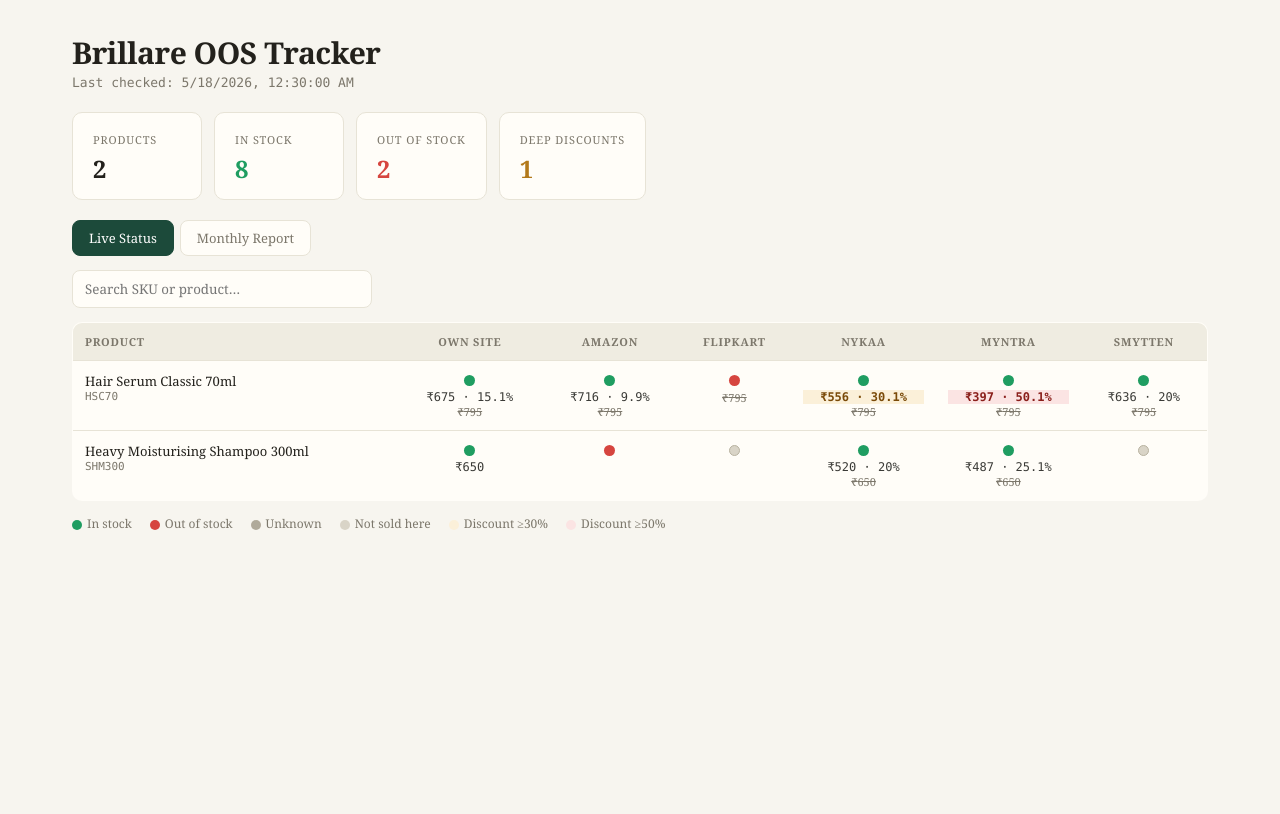
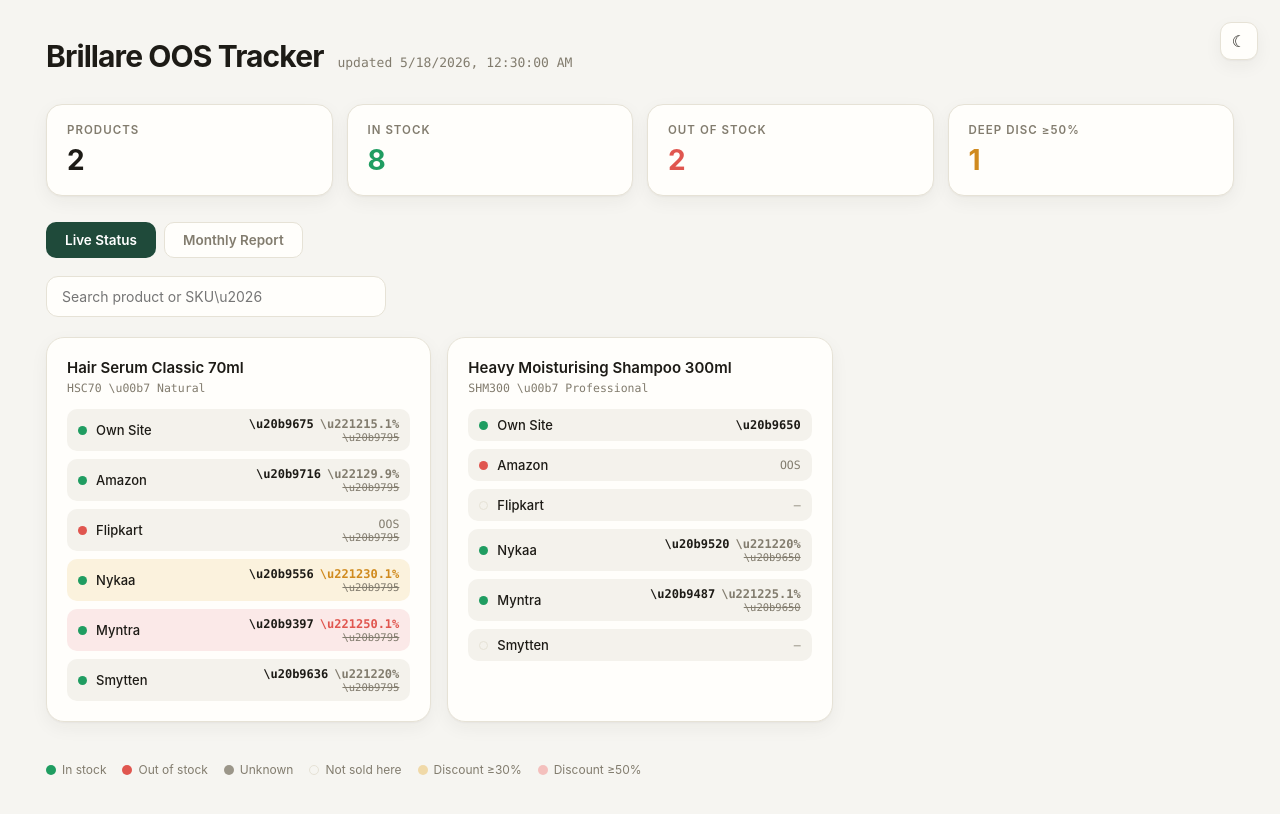
Before and after one commit to mgbrl-meta/brillare-oos-tracker, a Next.js app in the folder dashboard/: page / in a window 1280 px wide. Shown: the top 814 px of the page. Built offline with nearby package versions, Linux system fonts and the light colour scheme.

Commit message:
Redesigned card dashboard

```diff
--- a/dashboard/app/page.jsx
+++ b/dashboard/app/page.jsx
@@ -1,39 +1,26 @@
 "use client";
-import { useEffect, useState } from "react";
+import { useEffect, useState, useMemo } from "react";
 
-// ---- discount thresholds (keep in sync with scraper) ----
 const D_AMBER = 30;
 const D_RED = 50;
-
 const PLATFORMS = ["shopify", "amazon", "flipkart", "nykaa", "myntra", "smytten"];
 const PLAT_LABEL = {
   shopify: "Own Site", amazon: "Amazon", flipkart: "Flipkart",
   nykaa: "Nykaa", myntra: "Myntra", smytten: "Smytten",
 };
 
-function statusDot(s) {
-  const base = { display: "inline-block", width: 11, height: 11, borderRadius: "50%" };
-  if (s === "in_stock") return <span style={{ ...base, background: "#1f9d61" }} title="In stock" />;
-  if (s === "out_of_stock") return <span style={{ ...base, background: "#d6453f" }} title="Out of stock" />;
-  if (s === "no_link") return <span style={{ ...base, background: "#d9d4c7", border: "1px solid #b8b2a0" }} title="Not sold here" />;
-  return <span style={{ ...base, background: "#b0aa9a" }} title={s} />;
-}
-
-function discountStyle(pct) {
-  if (pct == null) return {};
-  if (pct >= D_RED) return { background: "#fbe4e3", color: "#8a1f1b", fontWeight: 600 };
-  if (pct >= D_AMBER) return { background: "#fbf0d9", color: "#7a4a08", fontWeight: 600 };
-  return { color: "#3a3a36" };
-}
-
 export default function Dashboard() {
   const [data, setData] = useState(null);
   const [report, setReport] = useState(null);
   const [tab, setTab] = useState("live");
   const [q, setQ] = useState("");
+  const [theme, setTheme] = useState("light");
   const [err, setErr] = useState(null);
 
   useEffect(() => {
+    const sysDark = window.matchMedia &&
+      window.matchMedia("(prefers-color-scheme: dark)").matches;
+    setTheme(sysDark ? "dark" : "light");
     fetch("/data/latest.json").then(r => r.json()).then(setData)
       .catch(e => setErr(String(e)));
     const m = new Date().toISOString().slice(0, 7).replace("-", "_");
@@ -41,13 +28,10 @@
       .then(setReport).catch(() => {});
   }, []);
 
-  if (err) return <div className="wrap"><p>Could not load data. Run the scraper first. ({err})</p></div>;
-  if (!data) return <div className="wrap"><p>Loading…</p></div>;
+  const T = theme === "dark" ? DARK : LIGHT;
 
-  const prods = data.products.filter(p =>
-    !q || p.name.toLowerCase().includes(q.toLowerCase()) ||
-    p.sku.toLowerCase().includes(q.toLowerCase()));
-
+  const stats = useMemo(() => {
+    if (!data) return { inS: 0, oos: 0, deep: 0 };
     let inS = 0, oos = 0, deep = 0;
     data.products.forEach(p => PLATFORMS.forEach(pl => {
       const v = p.platforms[pl] || {};
@@ -55,146 +39,243 @@
       else if (v.status === "out_of_stock") oos++;
       if (v.discount_pct != null && v.discount_pct >= D_RED) deep++;
     }));
+    return { inS, oos, deep };
+  }, [data]);
+
+  if (err) return <Shell T={T}><p style={{ color: T.mut }}>
+    Couldn't load data. The scraper needs one successful run first. ({err})</p></Shell>;
+  if (!data) return <Shell T={T}><div className="pulse" style={{ color: T.mut }}>Loading…</div></Shell>;
+
+  const prods = data.products.filter(p =>
+    !q || p.name.toLowerCase().includes(q.toLowerCase()) ||
+    p.sku.toLowerCase().includes(q.toLowerCase()));
 
   return (
-    <div className="wrap">
-      <style>{`
-        :root{--bg:#f7f5ef;--card:#fffdf8;--ink:#23211c;--mut:#7c776b;--line:#e7e3d6;--accent:#1c4a3a}
-        *{box-sizing:border-box}
-        body{margin:0;background:var(--bg);color:var(--ink);
-          font-family:'Georgia','Times New Roman',serif}
-        .wrap{max-width:1180px;margin:0 auto;padding:32px 22px}
-        h1{font-size:30px;letter-spacing:-.5px;margin:0 0 2px;font-weight:600}
-        .sub{color:var(--mut);font-size:13px;margin-bottom:22px;
-          font-family:ui-monospace,Menlo,monospace}
-        .kpis{display:flex;gap:12px;flex-wrap:wrap;margin-bottom:20px}
-        .kpi{background:var(--card);border:1px solid var(--line);
-          border-radius:10px;padding:14px 20px;min-width:130px}
-        .kpi b{font-size:24px;display:block;margin-top:3px}
-        .kpi span{font-size:11px;color:var(--mut);text-transform:uppercase;
-          letter-spacing:.08em}
-        .tabs{display:flex;gap:6px;margin-bottom:14px}
-        .tabs button{font-family:inherit;font-size:13px;padding:8px 16px;
-          border:1px solid var(--line);background:var(--card);
-          border-radius:8px;cursor:pointer;color:var(--mut)}
-        .tabs button.on{background:var(--accent);color:#fff;
-          border-color:var(--accent)}
-        input{font-family:inherit;padding:9px 12px;border:1px solid var(--line);
-          border-radius:8px;width:300px;margin-bottom:14px;background:var(--card)}
-        table{width:100%;border-collapse:collapse;background:var(--card);
-          border:1px solid var(--line);border-radius:10px;overflow:hidden;
-          font-size:13px}
-        th{text-align:left;padding:11px 12px;background:#efece1;
-          font-size:11px;letter-spacing:.07em;text-transform:uppercase;
-          color:var(--mut);font-weight:600}
-        td{padding:11px 12px;border-top:1px solid var(--line);
-          vertical-align:top}
-        th.c,td.c{text-align:center}
-        .sku{font-family:ui-monospace,Menlo,monospace;font-size:11px;
-          color:var(--mut)}
-        .price{font-family:ui-monospace,Menlo,monospace;font-size:12px}
-        .mrp{text-decoration:line-through;color:var(--mut);font-size:11px}
-        .legend{display:flex;gap:18px;flex-wrap:wrap;margin-top:14px;
-          font-size:12px;color:var(--mut)}
-        .legend i{display:inline-block;width:10px;height:10px;
-          border-radius:50%;margin-right:5px;vertical-align:middle}
-      `}</style>
+    <Shell T={T} theme={theme} setTheme={setTheme}>
+      <header style={{ marginBottom: 30 }}>
+        <div style={{ display: "flex", alignItems: "baseline", gap: 14, flexWrap: "wrap" }}>
+          <h1 style={{ fontSize: 30, fontWeight: 680, letterSpacing: "-0.03em", margin: 0, color: T.ink }}>
+            Brillare OOS Tracker
+          </h1>
+          <span style={{ fontSize: 13, color: T.mut, fontFamily: "var(--mono)" }}>
+            updated {new Date(data.checked_at).toLocaleString()}
+          </span>
+        </div>
+      </header>
 
-      <h1>Brillare OOS Tracker</h1>
-      <div className="sub">Last checked: {new Date(data.checked_at).toLocaleString()}</div>
-
-      <div className="kpis">
-        <div className="kpi"><span>Products</span><b>{data.products.length}</b></div>
-        <div className="kpi"><span>In stock</span><b style={{ color: "#1f9d61" }}>{inS}</b></div>
-        <div className="kpi"><span>Out of stock</span><b style={{ color: "#d6453f" }}>{oos}</b></div>
-        <div className="kpi"><span>Deep discounts</span><b style={{ color: "#b3791a" }}>{deep}</b></div>
+      <div style={{ display: "grid", gridTemplateColumns: "repeat(auto-fit,minmax(170px,1fr))", gap: 14, marginBottom: 26 }}>
+        <Kpi T={T} label="Products" value={data.products.length} tone={T.ink} />
+        <Kpi T={T} label="In stock" value={stats.inS} tone="#1f9d61" />
+        <Kpi T={T} label="Out of stock" value={stats.oos} tone="#e0564f" />
+        <Kpi T={T} label={`Deep disc \u2265${D_RED}%`} value={stats.deep} tone="#d08a1e" />
       </div>
 
-      <div className="tabs">
-        <button className={tab === "live" ? "on" : ""} onClick={() => setTab("live")}>Live Status</button>
-        <button className={tab === "report" ? "on" : ""} onClick={() => setTab("report")}>Monthly Report</button>
+      <div style={{ display: "flex", gap: 8, marginBottom: 18 }}>
+        {["live", "report"].map(t => (
+          <button key={t} onClick={() => setTab(t)} style={{
+            fontFamily: "inherit", fontSize: 13.5, fontWeight: 560,
+            padding: "9px 18px", borderRadius: 10, cursor: "pointer",
+            border: `1px solid ${tab === t ? "transparent" : T.line}`,
+            background: tab === t ? T.accent : T.card,
+            color: tab === t ? "#fff" : T.mut,
+            transition: "all .18s ease",
+          }}>
+            {t === "live" ? "Live Status" : "Monthly Report"}
+          </button>
+        ))}
       </div>
 
       {tab === "live" && (
         <>
-          <input placeholder="Search SKU or product…" value={q}
-            onChange={e => setQ(e.target.value)} />
-          <table>
+          <input value={q} onChange={e => setQ(e.target.value)}
+            placeholder="Search product or SKU\u2026" style={{
+              fontFamily: "inherit", fontSize: 14, padding: "11px 15px",
+              borderRadius: 12, border: `1px solid ${T.line}`,
+              background: T.card, color: T.ink, width: "min(340px,100%)",
+              marginBottom: 20, outline: "none",
+            }} />
+          <div style={{ display: "grid", gridTemplateColumns: "repeat(auto-fill,minmax(330px,1fr))", gap: 16 }}>
+            {prods.map((p, i) => <ProductCard key={p.sku} p={p} T={T} delay={i} />)}
+          </div>
+        </>
+      )}
+
+      {tab === "report" && <ReportView report={report} T={T} />}
+
+      <footer style={{ marginTop: 40, fontSize: 12, color: T.mut, display: "flex", gap: 16, flexWrap: "wrap" }}>
+        <Legend c="#1f9d61" t="In stock" T={T} />
+        <Legend c="#e0564f" t="Out of stock" T={T} />
+        <Legend c="#9b9689" t="Unknown" T={T} />
+        <Legend c={T.line} t="Not sold here" T={T} ring />
+        <Legend c="#f0d9a8" t={`Discount \u2265${D_AMBER}%`} T={T} />
+        <Legend c="#f4c0bd" t={`Discount \u2265${D_RED}%`} T={T} />
+      </footer>
+    </Shell>
+  );
+}
+
+function Shell({ children, T, theme, setTheme }) {
+  return (
+    <div style={{ minHeight: "100vh", background: T.bg, transition: "background .3s" }}>
+      <style>{`
+        :root{--mono:ui-monospace,'SF Mono',Menlo,monospace;
+          --sans:-apple-system,BlinkMacSystemFont,'SF Pro Display','Segoe UI',sans-serif}
+        *{box-sizing:border-box}
+        body{margin:0;font-family:var(--sans);-webkit-font-smoothing:antialiased}
+        @keyframes rise{from{opacity:0;transform:translateY(10px)}to{opacity:1;transform:none}}
+        .pulse{animation:pulse 1.4s ease-in-out infinite}
+        @keyframes pulse{0%,100%{opacity:.4}50%{opacity:1}}
+      `}</style>
+      <div style={{ maxWidth: 1240, margin: "0 auto", padding: "38px 26px 60px" }}>
+        {setTheme && (
+          <button onClick={() => setTheme(theme === "dark" ? "light" : "dark")}
+            style={{
+              position: "fixed", top: 22, right: 22, zIndex: 10,
+              width: 38, height: 38, borderRadius: 11, cursor: "pointer",
+              border: `1px solid ${T.line}`, background: T.card, color: T.ink,
+              fontSize: 16, display: "grid", placeItems: "center",
+              boxShadow: T.shadow,
+            }} title="Toggle theme">
+            {theme === "dark" ? "\u2600" : "\u263e"}
+          </button>
+        )}
+        {children}
+      </div>
+    </div>
+  );
+}
+
+function Kpi({ T, label, value, tone }) {
+  return (
+    <div style={{
+      background: T.card, border: `1px solid ${T.line}`, borderRadius: 16,
+      padding: "18px 20px", boxShadow: T.shadow,
+    }}>
+      <div style={{ fontSize: 11.5, color: T.mut, textTransform: "uppercase", letterSpacing: ".09em", fontWeight: 600 }}>{label}</div>
+      <div style={{ fontSize: 28, fontWeight: 680, marginTop: 6, color: tone, letterSpacing: "-0.02em" }}>{value}</div>
+    </div>
+  );
+}
+
+function dotColor(s) {
+  if (s === "in_stock") return "#1f9d61";
+  if (s === "out_of_stock") return "#e0564f";
+  if (s === "no_link") return null;
+  return "#9b9689";
+}
+
+function ProductCard({ p, T, delay }) {
+  return (
+    <div style={{
+      background: T.card, border: `1px solid ${T.line}`, borderRadius: 18,
+      padding: 20, boxShadow: T.shadow, animation: "rise .5s ease both",
+      animationDelay: `${Math.min(delay * 28, 600)}ms`,
+    }}>
+      <div style={{ marginBottom: 14 }}>
+        <div style={{ fontSize: 15, fontWeight: 620, color: T.ink, lineHeight: 1.35 }}>{p.name}</div>
+        <div style={{ fontSize: 11.5, color: T.mut, fontFamily: "var(--mono)", marginTop: 3 }}>{p.sku} \u00b7 {p.type}</div>
+      </div>
+      <div style={{ display: "grid", gap: 8 }}>
+        {PLATFORMS.map(pl => {
+          const v = p.platforms[pl] || {};
+          const dc = dotColor(v.status);
+          const disc = v.discount_pct;
+          const discBg = disc == null ? "transparent"
+            : disc >= D_RED ? (T.dark ? "#4a2422" : "#fbe9e8")
+            : disc >= D_AMBER ? (T.dark ? "#463818" : "#fbf2dd") : "transparent";
+          return (
+            <div key={pl} style={{
+              display: "flex", alignItems: "center", justifyContent: "space-between",
+              padding: "8px 11px", borderRadius: 10,
+              background: discBg !== "transparent" ? discBg : T.row,
+            }}>
+              <div style={{ display: "flex", alignItems: "center", gap: 9 }}>
+                <span style={{
+                  width: 9, height: 9, borderRadius: "50%", flexShrink: 0,
+                  background: dc || "transparent",
+                  border: dc ? "none" : `1.5px solid ${T.line}`,
+                }} />
+                <span style={{ fontSize: 13, color: T.ink, fontWeight: 520 }}>{PLAT_LABEL[pl]}</span>
+              </div>
+              <div style={{ textAlign: "right", fontFamily: "var(--mono)", fontSize: 12 }}>
+                {v.selling != null ? (
+                  <span style={{ color: T.ink, fontWeight: 600 }}>
+                    \u20b9{v.selling}
+                    {disc != null && disc > 0 &&
+                      <span style={{ marginLeft: 6, color: disc >= D_RED ? "#e0564f" : disc >= D_AMBER ? "#d08a1e" : T.mut }}>\u2212{disc}%</span>}
+                  </span>
+                ) : (
+                  <span style={{ color: T.mut, fontSize: 11.5 }}>
+                    {v.status === "no_link" ? "\u2014" : v.status === "out_of_stock" ? "OOS" :
+                     v.status === "in_stock" ? "in stock" : (v.status || "\u2014")}
+                  </span>
+                )}
+                {v.mrp != null && v.mrp !== v.selling &&
+                  <div style={{ color: T.mut, textDecoration: "line-through", fontSize: 10.5 }}>\u20b9{v.mrp}</div>}
+              </div>
+            </div>
+          );
+        })}
+      </div>
+    </div>
+  );
+}
+
+function ReportView({ report, T }) {
+  if (!report) return <p style={{ color: T.mut, fontSize: 14 }}>
+    No monthly report yet. It generates once the scraper has run on several days.</p>;
+  const rows = report.rows.filter(r => r.days_oos > 0 || r.max_discount)
+    .sort((a, b) => b.days_oos - a.days_oos);
+  return (
+    <div>
+      <div style={{ fontSize: 13, color: T.mut, fontFamily: "var(--mono)", marginBottom: 14 }}>
+        {report.month} \u00b7 generated {new Date(report.generated).toLocaleString()}
+      </div>
+      <div style={{ background: T.card, border: `1px solid ${T.line}`, borderRadius: 16, overflow: "hidden", boxShadow: T.shadow }}>
+        <table style={{ width: "100%", borderCollapse: "collapse", fontSize: 13 }}>
           <thead><tr>
-              <th>Product</th>
-              {PLATFORMS.map(p => <th key={p} className="c">{PLAT_LABEL[p]}</th>)}
+            {["SKU", "Platform", "Days tracked", "Days OOS", "Longest streak", "Max disc", "Avg disc"].map(h => (
+              <th key={h} style={{ textAlign: h === "SKU" || h === "Platform" ? "left" : "center",
+                padding: "13px 14px", fontSize: 11, textTransform: "uppercase",
+                letterSpacing: ".07em", color: T.mut, fontWeight: 650,
+                background: T.row }}>{h}</th>
+            ))}
           </tr></thead>
           <tbody>
-              {prods.map(p => (
-                <tr key={p.sku}>
-                  <td>{p.name}<div className="sku">{p.sku}</div></td>
-                  {PLATFORMS.map(pl => {
-                    const v = p.platforms[pl] || {};
-                    return (
-                      <td key={pl} className="c">
-                        <div>{statusDot(v.status)}</div>
-                        {v.selling != null && (
-                          <div className="price" style={discountStyle(v.discount_pct)}>
-                            ₹{v.selling}
-                            {v.discount_pct != null && v.discount_pct > 0 &&
-                              <> · {v.discount_pct}%</>}
-                          </div>
-                        )}
-                        {v.mrp != null && v.mrp !== v.selling &&
-                          <div className="mrp">₹{v.mrp}</div>}
-                      </td>
-                    );
-                  })}
+            {rows.map((r, i) => (
+              <tr key={i} style={{ borderTop: `1px solid ${T.line}` }}>
+                <td style={{ padding: "12px 14px", fontFamily: "var(--mono)", fontSize: 12, color: T.mut }}>{r.sku}</td>
+                <td style={{ padding: "12px 14px", color: T.ink }}>{r.platform}</td>
+                <td style={{ padding: "12px 14px", textAlign: "center", color: T.ink }}>{r.days_tracked}</td>
+                <td style={{ padding: "12px 14px", textAlign: "center", fontWeight: r.days_oos > 0 ? 680 : 400, color: r.days_oos > 0 ? "#e0564f" : T.ink }}>{r.days_oos}</td>
+                <td style={{ padding: "12px 14px", textAlign: "center", color: T.ink }}>{r.longest_oos_streak}</td>
+                <td style={{ padding: "12px 14px", textAlign: "center", color: T.ink }}>{r.max_discount != null ? r.max_discount + "%" : "\u2014"}</td>
+                <td style={{ padding: "12px 14px", textAlign: "center", color: T.ink }}>{r.avg_discount != null ? r.avg_discount + "%" : "\u2014"}</td>
               </tr>
             ))}
           </tbody>
         </table>
-          <div className="legend">
-            <span><i style={{ background: "#1f9d61" }} />In stock</span>
-            <span><i style={{ background: "#d6453f" }} />Out of stock</span>
-            <span><i style={{ background: "#b0aa9a" }} />Unknown</span>
-            <span><i style={{ background: "#d9d4c7" }} />Not sold here</span>
-            <span><i style={{ background: "#fbf0d9" }} />Discount ≥{D_AMBER}%</span>
-            <span><i style={{ background: "#fbe4e3" }} />Discount ≥{D_RED}%</span>
       </div>
-        </>
-      )}
-
-      {tab === "report" && (
-        <ReportView report={report} />
-      )}
     </div>
   );
 }
 
-function ReportView({ report }) {
-  if (!report) return <p style={{ color: "#7c776b" }}>
-    No report yet for this month. It generates after the scraper has run
-    on a few days (run <code>report.py</code>).</p>;
+function Legend({ c, t, T, ring }) {
   return (
-    <>
-      <div className="sub">Month: {report.month} · generated {new Date(report.generated).toLocaleString()}</div>
-      <table>
-        <thead><tr>
-          <th>SKU</th><th>Platform</th><th className="c">Days tracked</th>
-          <th className="c">Days OOS</th><th className="c">Longest OOS streak</th>
-          <th className="c">Max disc.</th><th className="c">Avg disc.</th>
-        </tr></thead>
-        <tbody>
-          {report.rows.filter(r => r.days_oos > 0 || r.max_discount)
-            .sort((a, b) => b.days_oos - a.days_oos).map((r, i) => (
-              <tr key={i}>
-                <td className="sku">{r.sku}</td>
-                <td>{r.platform}</td>
-                <td className="c">{r.days_tracked}</td>
-                <td className="c" style={{ color: r.days_oos > 0 ? "#d6453f" : "inherit", fontWeight: r.days_oos > 0 ? 600 : 400 }}>{r.days_oos}</td>
-                <td className="c">{r.longest_oos_streak}</td>
-                <td className="c">{r.max_discount != null ? r.max_discount + "%" : "—"}</td>
-                <td className="c">{r.avg_discount != null ? r.avg_discount + "%" : "—"}</td>
-              </tr>
-            ))}
-        </tbody>
-      </table>
-    </>
+    <span style={{ display: "flex", alignItems: "center", gap: 6 }}>
+      <span style={{ width: 10, height: 10, borderRadius: "50%", background: ring ? "transparent" : c, border: ring ? `1.5px solid ${c}` : "none" }} />
+      {t}
+    </span>
   );
 }
+
+const LIGHT = {
+  dark: false, bg: "#f6f5f1", card: "#fffefb", row: "#f4f2ec",
+  ink: "#1d1b16", mut: "#827c6e", line: "#e6e2d6", accent: "#1f4a3a",
+  shadow: "0 1px 2px rgba(40,35,20,.04), 0 6px 18px rgba(40,35,20,.05)",
+};
+const DARK = {
+  dark: true, bg: "#16151b", card: "#1f1e26", row: "#26252e",
+  ink: "#ecebe6", mut: "#8f8b82", line: "#322f3a", accent: "#2f7d5f",
+  shadow: "0 1px 2px rgba(0,0,0,.3), 0 8px 22px rgba(0,0,0,.35)",
+};
```
Lines whose indentation alone changed are shown as unchanged.
